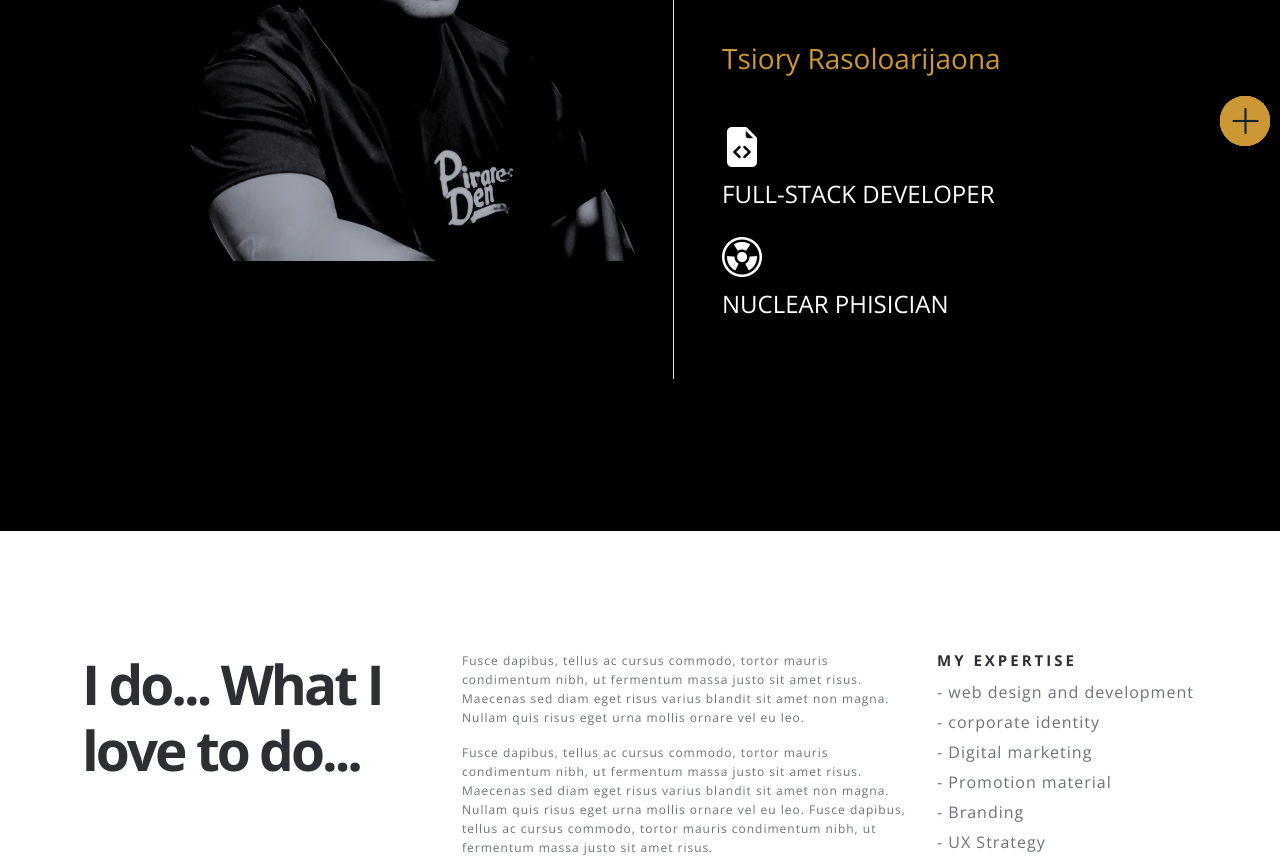
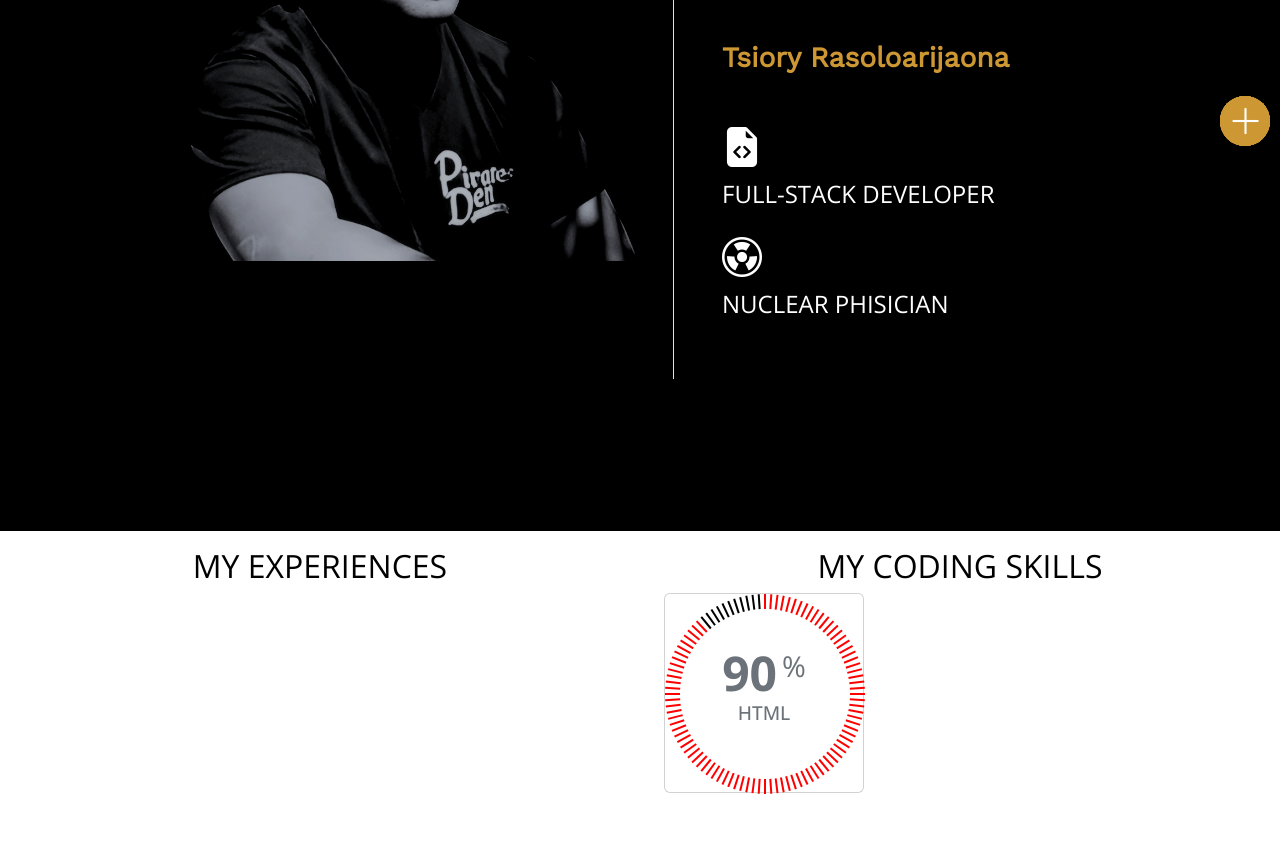
Before and after one commit to TsioryRasoloarijaona/PORTFOLIO, a website: page index.html in a window 1280 px wide. Shown: the part 269-1132 px from the top of the page. Drawn offline with nearby package versions, Linux system fonts and the light colour scheme; a web font is replaced by a local one.

Commit message:
add skills part

```diff
--- a/css/navbar.css
+++ b/css/navbar.css
@@ -6,6 +6,10 @@
 body{
 
     overflow-x: hidden;
+}
+
+#navigation{
+    z-index: 50;
 }
 
 nav{
@@ -42,7 +46,7 @@ nav .nav-content{
 
 .nav-content .toggle-btn{
     font-size: 35px;
-    color: #0e2431;
+    color: white;
     z-index: 100;
     cursor: pointer;
     transform: rotate(-225deg);
@@ -70,7 +74,7 @@ nav.open .nav-content span{
 
 .nav-content span a i{
     font-size: 24px;
-    color: #0e2431;
+    color:whitesmoke;
     transform: rotate(calc(var(--i) * (360deg/ -8)));
 }
 
--- /dev/null
+++ b/css/new.css
@@ -0,0 +1,31 @@
+.slogan{
+    background-color: black;
+    height: 100vh;
+}
+
+#tsiory{
+    font-family: 'Abril Fatface', cursive;
+font-family: 'Barlow', sans-serif;
+font-family: 'Be Vietnam Pro', sans-serif;
+font-family: 'Courgette', cursive;
+font-family: 'Dancing Script', cursive;
+font-family: 'Edu NSW ACT Foundation', cursive;
+font-family: 'Genos', sans-serif;
+font-family: 'Jost', sans-serif;
+font-family: 'Lobster', cursive;
+font-family: 'Lugrasimo', cursive;
+font-family: 'Merriweather Sans', sans-serif;
+font-family: 'Montserrat Alternates', sans-serif;
+font-family: 'Open Sans', sans-serif;
+font-family: 'Orbitron', sans-serif;
+font-family: 'Quicksand', sans-serif;
+font-family: 'Righteous', cursive;
+font-family: 'Tajawal', sans-serif;
+font-family: 'Urbanist', sans-serif;
+font-family: 'Work Sans', sans-serif;
+}
+
+.myabilities{
+
+    height: 100vh;
+}
--- /dev/null
+++ b/css/progression.css
@@ -0,0 +1,59 @@
+
+
+.card {
+    position: relative;
+    width: 200px;
+    height: 200px;
+}
+
+.card .rating {
+    position: relative;
+    width: 100%;
+    height: 100%;
+
+}
+
+.card .rating .block {
+    position: absolute;
+    width: 2px;
+    height: 15px;
+    background-color: black;
+    left: 50%;
+    transform-origin: 50% 100px;
+    opacity: 0;
+    animation: animate 0.1s linear forwards;
+
+}
+
+@keyframes animate {
+    to {
+        opacity: 1;
+    }
+}
+
+.card .rating .block:nth-child(-n+91){
+    background-color: red;
+
+}
+
+.card .rating p {
+    position: absolute;
+    left: 50%;
+    top: 50%;
+    transform: translate(-50%, -50%);
+    font-size: 1.2em;
+    font-weight: 500;
+    text-align: center;
+    line-height: 1.5em;
+
+}
+
+.card .rating p span {
+    font-size: 2.5em;
+    font-weight: 700;
+}
+
+.card .rating p sup {
+    font-size: 1.5em;
+    font-weight: 300;
+}
--- a/css/sectionslogan.css
+++ /dev/null
@@ -1,4 +0,0 @@
-.slogan{
-    background-color: black;
-    height: 100vh;
-}
--- a/index.html
+++ b/index.html
@@ -18,17 +18,26 @@
   <link rel="stylesheet" href="css/animate.min.css">
   <link rel="stylesheet" href="https://maxcdn.bootstrapcdn.com/font-awesome/4.4.0/css/font-awesome.min.css">
   <link rel="stylesheet" href="css/navbar.css">
-  <link rel="stylesheet" href="css/sectionslogan.css">
+  <link rel="stylesheet" href="css/new.css">
+  <link rel="stylesheet" href="css/progression.css">
   <link href="https://unpkg.com/aos@2.3.1/dist/aos.css" rel="stylesheet">
   <link rel="stylesheet" href="https://cdn.jsdelivr.net/npm/bootstrap-icons@1.10.5/font/bootstrap-icons.css">
+  <link rel="preconnect" href="https://fonts.googleapis.com">
+  <link rel="preconnect" href="https://fonts.gstatic.com" crossorigin>
+  <link
+    href="https://fonts.googleapis.com/css2?family=Abril+Fatface&family=Barlow&family=Be+Vietnam+Pro:wght@200&family=Courgette&family
+=Dancing+Script&family=Edu+NSW+ACT+Foundation:wght@600&family=Genos&family=Jost:wght@100;400&family=Lobster&family=Lugrasimo&family=
+Merriweather+Sans:wght@300&family=Montserrat+Alternates&family=Open+S
+ans:wght@300;400&family=Orbitron&family=Quicksand&family=Righteous&family=Tajawal&family=Urbanist&family=Work+Sans&display=swap"
+    rel="stylesheet">
 </head>
 
 <body>
   <!-- Header Section -->
 
   <!-- Navigation Section -->
-  <header id="header">
-    <nav>
+  <header>
+    <nav id="navigation">
       <div class="nav-content">
         <div class="toggle-btn">
           <i class="bi bi-plus-lg"></i>
@@ -37,7 +46,7 @@
           <a href="#introduction"><i class="bi bi-house-door"></i></a>
         </span>
         <span style="--i:2;">
-          <a href="#"><i class="bi bi-file-person-fill"></i></a>
+          <a href="#"><i class="bi bi-arrow-up"></i></a>
         </span>
         <span style="--i:3;">
           <a href="#"><i class="bi bi-code-slash"></i></a>
@@ -46,14 +55,14 @@
           <a href="#"><i class="bi bi-chat"></i></a>
         </span>
         <span style="--i:5;">
-          <a href="#"><i class="bi bi-telephone-inbound"></i></a>
+          <a href="#head"><i class="bi bi-person-rolodex"></i></a>
         </span>
       </div>
     </nav>
   </header>
 
 
-  <section class="container-fluid slogan">
+  <section class="container-fluid slogan" id="head">
     <div class="row p-5 mx-5">
       <div class="col">
         <img src="images/Screenshot (66).png" alt="me" class="mypic">
@@ -62,7 +71,8 @@
       <div class="col mx-auto border-start p-5 text-uppercase">
         <p class="text-white fs-2 mt-5" id="line1"> </p>
         <p class="text-white fs-2 mt-4" id="line2"> </p>
-        <div class=" fs-3 mt-5 text-capitalize" style="color: #CD9834;" data-aos="fade-left" data-aos-duration="3000" >
+        <div class=" fs-3 mt-5 text-capitalize fw-bold" style="color: #CD9834;" data-aos="fade-left" data-aos-duration="3000"
+          id="tsiory">
           tsiory rasoloarijaona </div>
 
 
@@ -85,40 +95,30 @@
 
   </section>
 
-  <section id="introduction" class="section introduction">
-    <div class="container">
-      <div class="row">
-        <div class="col-md-4 col-sm-6">
-          <div class="intro-content">
-            <h1>I do... What I love to do...</h1>
-          </div>
-        </div>
-        <div class="col-md-5 col-sm-6">
-          <div class="intro-content">
-            <p>Fusce dapibus, tellus ac cursus commodo, tortor mauris condimentum nibh, ut fermentum massa justo sit
-              amet risus. Maecenas sed diam eget risus varius blandit sit amet non magna. Nullam quis risus eget urna
-              mollis ornare vel eu leo.</p>
-            <p>Fusce dapibus, tellus ac cursus commodo, tortor mauris condimentum nibh, ut fermentum massa justo sit
-              amet risus. Maecenas sed diam eget risus varius blandit sit amet non magna. Nullam quis risus eget urna
-              mollis ornare vel eu leo. Fusce dapibus, tellus ac cursus commodo, tortor mauris condimentum nibh, ut
-              fermentum massa justo sit amet risus. </p>
-          </div>
-        </div>
-        <div class="col-md-3 col-sm-6">
-          <div class="intro-content">
-            <h4>my expertise</h4>
-            <ul>
-              <li> - web design and development</li>
-              <li> - corporate identity</li>
-              <li> - Digital marketing</li>
-              <li> - Promotion material</li>
-              <li> - Branding</li>
-              <li> - UX Strategy</li>
-            </ul>
-          </div>
+  <section class="myabilities container-fluid">
+    <div class="row">
+      <div class="col p-4">
+       <p class ="text-black fs-2 text-uppercase text-center ">my experiences</p>
+      </div>
+      <div class="col p-4">
+
+          <p class ="text-black fs-2 text-uppercase text-center"> my coding skills </p>
+
+
+          <div class="card">
+            <div class="rating" id="html">
+                <p>
+                    <span class="counter" data-target="90">90</span>
+                    <sup>%</sup>
+                    <br>HTML
+                    <div class="block"></div>
+                </p>
+            </div>
         </div>
       </div>
+
     </div>
+
   </section>
   <!-- Intro Section -->
 
@@ -274,6 +274,7 @@
   <script src="js/main.js"></script>
   <script src="navbar.js"></script>
   <script src="js/typing.js"></script>
+  <script src="js/progression.js"></script>
   <script src="https://unpkg.com/aos@2.3.1/dist/aos.js"></script>
   <script>
     AOS.init();
--- /dev/null
+++ b/js/progression.js
@@ -0,0 +1,29 @@
+function progression (){const rating = document.getElementsByClassName('rating')[0];
+const block = document.getElementsByClassName('block');
+
+for (var i = 1 ; i < 100 ; i++){
+    rating.innerHTML+= `<div class="block"></div>`;
+    block[i].style.transform = "rotate("+3.6 * i + "deg)";
+    block[i].style.animationDelay = `${i/40}s`
+}
+
+const counter = document.querySelector('.counter');
+counter.innerText = 0;
+
+const target = +counter.getAttribute('data-target');
+
+const NumberCounter = ()=>{
+    const value = +counter.innerText;
+
+    if(value < target){
+        counter.innerText = Math.ceil(value + 1);
+        setTimeout(()=>{
+            NumberCounter()
+        } , 25)
+    }
+}
+NumberCounter()
+}
+
+document.getElementById('html').addEventListener('scroll' ,
+    progression());
--- a/navbar.css
+++ /dev/null
@@ -1,80 +0,0 @@
-*{
-    margin : 0;
-    padding: 0;
-}
-
-body{
-    background:beige;
-    overflow: hidden;
-}
-
-nav{
-position: fixed;
-top: 30vh;
-right: 0;
-width: 70px;
-height: 300px;
-display: flex;
-align-items: center;
-justify-content: center;
-
-
-}
-
-nav .nav-content{
-    display: flex;
-    align-items: center;
-    justify-content: center;
-    transform: rotate(-45deg);
-}
-
-
-.nav-content .toggle-btn,
-.nav-content span a {
-    height: 50px;
-    width: 50px;
-    background-color: white;
-    display: flex;
-    align-items: center;
-    justify-content: center;
-    border-radius: 50%;
-}
-
-.nav-content .toggle-btn{
-    font-size: 35px;
-    color: #0e2431;
-    z-index: 100;
-    cursor: pointer;
-    transform: rotate(-225deg);
-    transition:  all 1s ease;
-}
-
-nav.open .toggle-btn{
-transform: rotate(0);
-}
-
-.nav-content span{
-    position: absolute;
-   transition:  all 1s ease;
-}
-
-nav.open .nav-content span{
-    transform: rotate(calc(var(--i) * (360deg/8))) translateY(120px);
-}
-
-.nav-content span a {
-    text-decoration: none;
-    transform: rotate(45deg);
-
-}
-
-.nav-content span a i{
-    font-size: 24px;
-    color: #0e2431;
-    transform: rotate(calc(var(--i) * (360deg/ -8)));
-}
-
-.nav-content span a:hover {
-    scale: 1.3;
-   transition: 0.5s;
-}
```
Also changed, not shown: navbar.html (deleted, +0 -41 lines), progression.html (added, +23 -0 lines).
